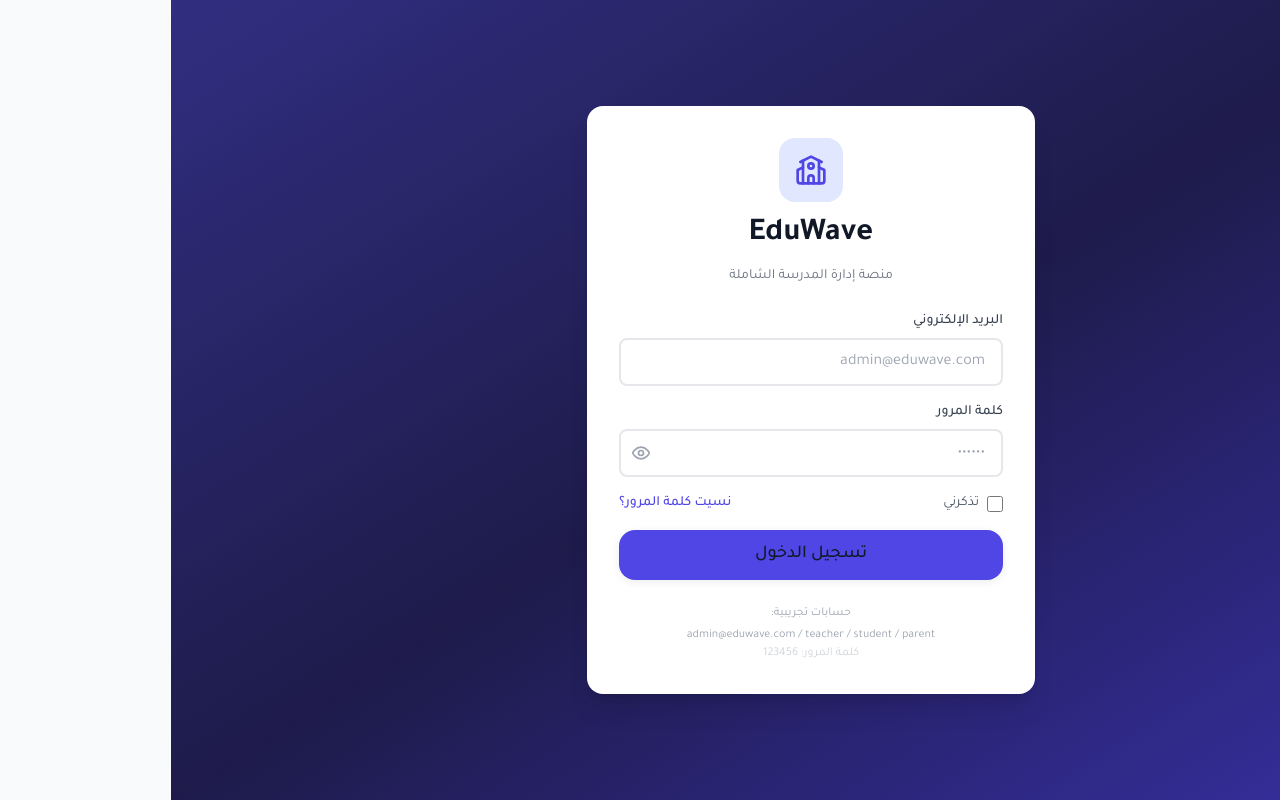
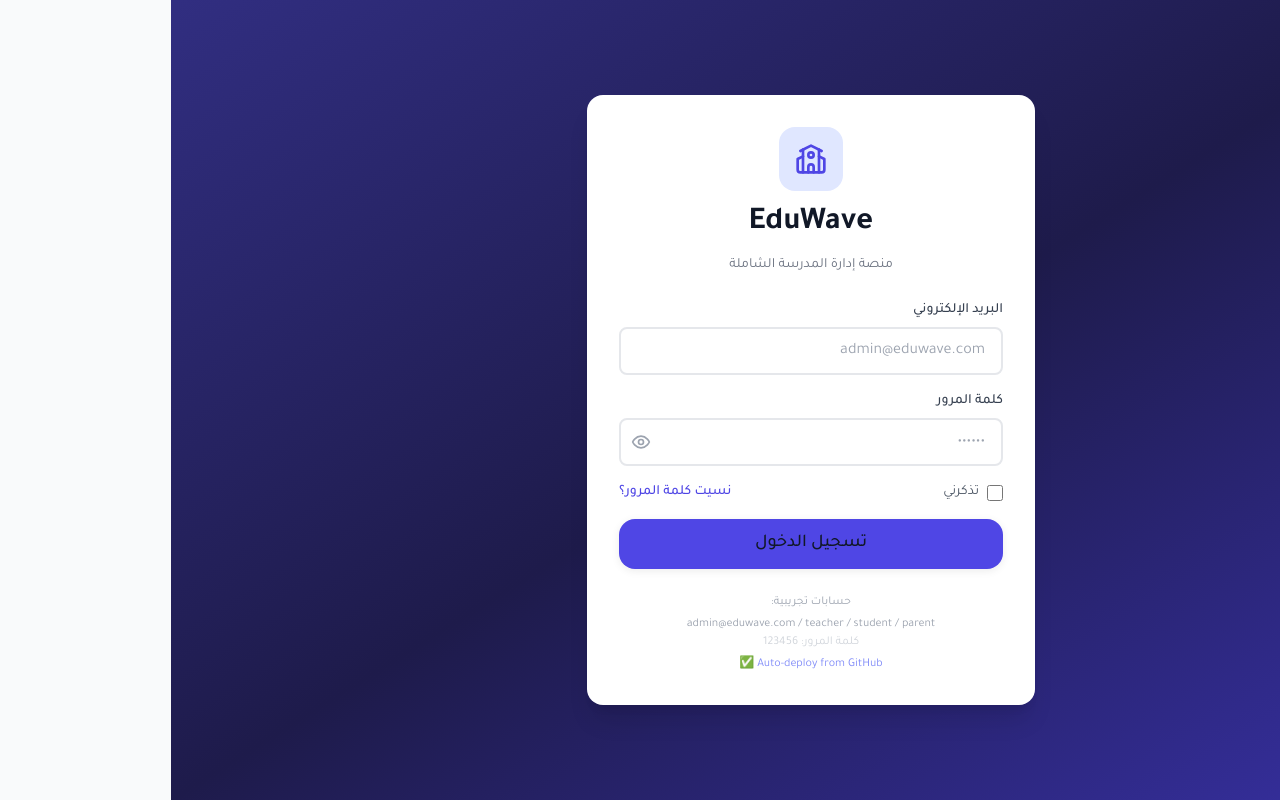
Before and after one commit to alishakirdev/eduwave, a Next.js app: page /login in a window 1280 px wide. Built offline with nearby package versions, Linux system fonts and the light colour scheme.

Commit message:
Add auto-deploy badge on login page

```diff
--- a/src/app/login/page.tsx
+++ b/src/app/login/page.tsx
@@ -83,6 +83,7 @@ export default function LoginPage() {
             <p>حسابات تجريبية:</p>
             <p className="mt-1">admin@eduwave.com / teacher / student / parent</p>
             <p className="text-gray-300">كلمة المرور: 123456</p>
+            <p className="text-xs text-primary-400 mt-1">Auto-deploy from GitHub ✅</p>
           </div>
         </div>
       </div>
```
